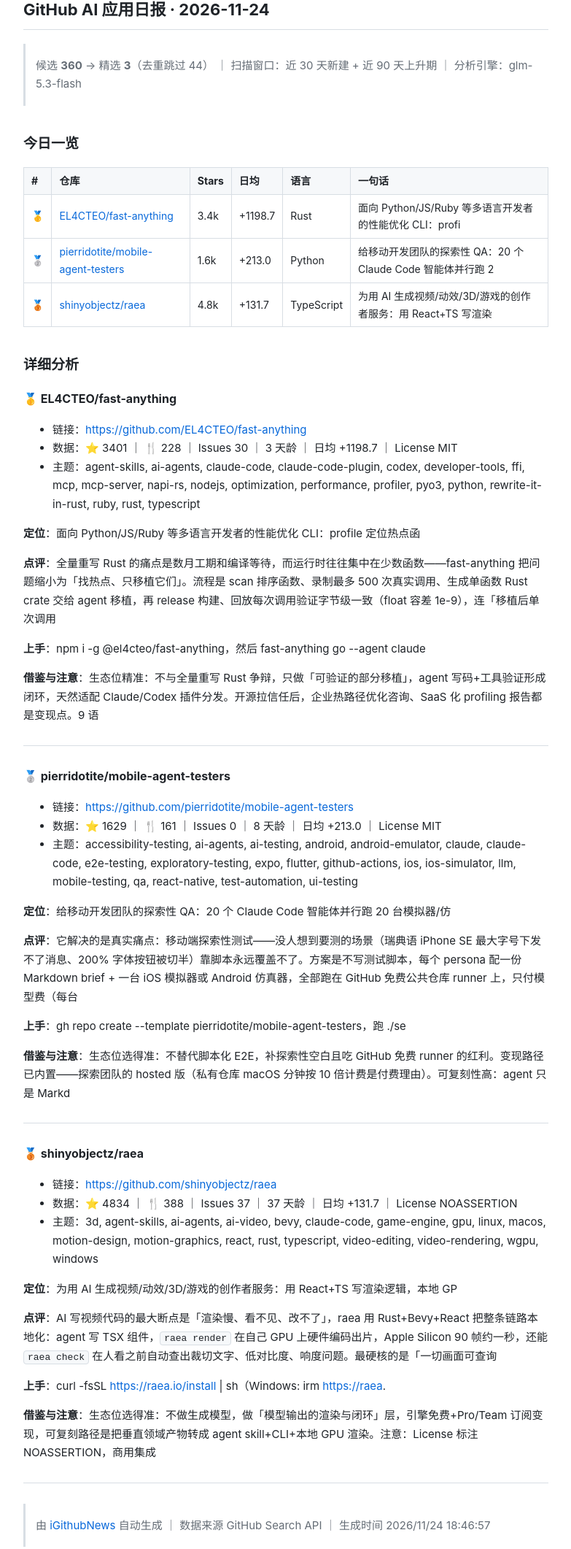
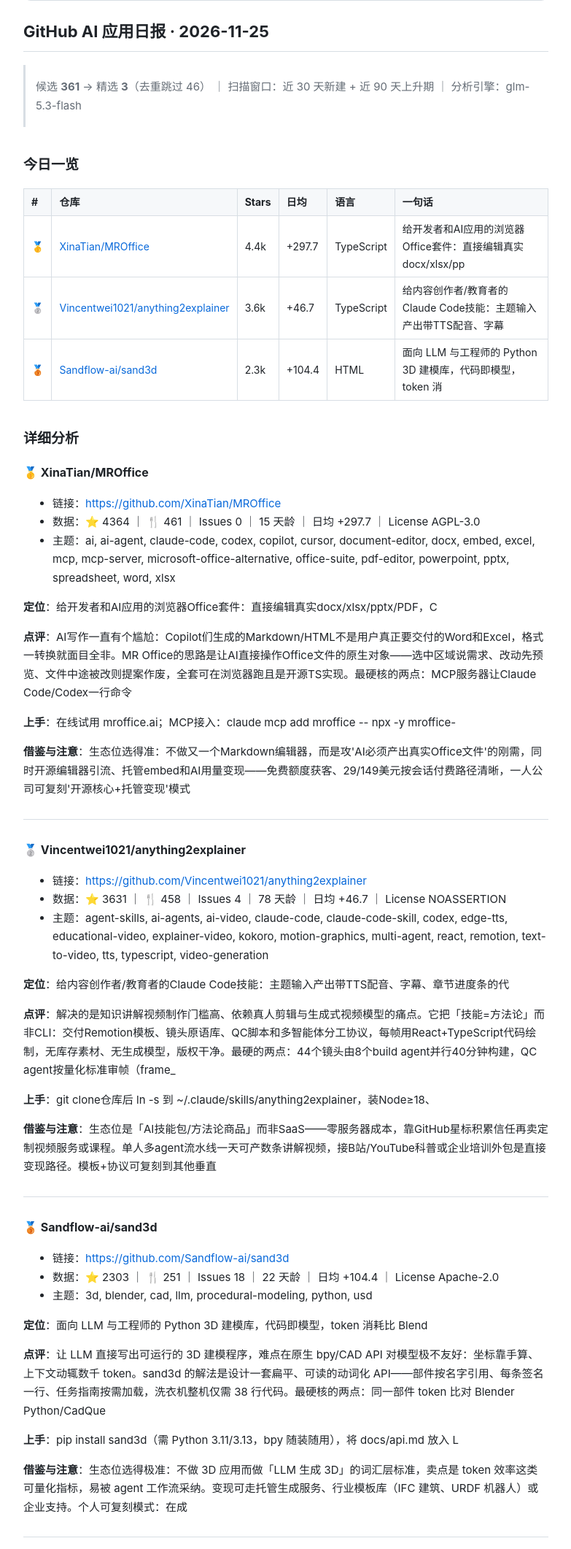
Before and after one commit to coolyi/ai-github-news, a plain HTML site: page index.html in a window 1280 px wide. Shown: the part 439-2561 px from the top of the page at 73% size, without its empty margins (248-1031 px from the left). Drawn offline with Linux system fonts and the light colour scheme.

Commit message:
发布 2026-11-25 日报 [skip ci]

```diff
--- a/index.html
+++ b/index.html
@@ -1,7 +1,7 @@
 <!doctype html>
 <html lang="zh-CN"><head>
 <meta charset="utf-8"><meta name="viewport" content="width=device-width,initial-scale=1">
-<title>GitHub AI 应用日报 · 2026年11月24日</title>
+<title>GitHub AI 应用日报 · 2026年11月25日</title>
 <style>
 :root { --fg:#1f2328; --muted:#656d76; --border:#d8dee4; --bg:#fff; --card:#f6f8fa; --accent:#0969da; }
 @media (prefers-color-scheme: dark) {
@@ -35,17 +35,18 @@ footer.site { margin-top:48px; color:var(--muted); font-size:13px; border-top:1p
 </head><body><main>
 <header class="site">
   <div class="kicker">iGithubNews · 每日 GitHub AI 新星榜</div>
-  <h1>2026年11月24日</h1>
-  <div class="sub">星期二 · Top 10 新兴 AI 应用 · 12 维度结构化分析</div>
+  <h1>2026年11月25日</h1>
+  <div class="sub">星期三 · Top 10 新兴 AI 应用 · 12 维度结构化分析</div>
 </header>
-<nav class="archive"><h2>往期归档</h2><ul><li><a href="./2026-11-23.html">2026年11月23日</a></li>
+<nav class="archive"><h2>往期归档</h2><ul><li><a href="./2026-11-24.html">2026年11月24日</a></li>
+<li><a href="./2026-11-23.html">2026年11月23日</a></li>
 <li><a href="./2026-11-20.html">2026年11月20日</a></li>
 <li><a href="./2026-11-19.html">2026年11月19日</a></li>
 <li><a href="./2026-11-18.html">2026年11月18日</a></li>
 <li><a href="./2026-11-17.html">2026年11月17日</a></li></ul></nav>
-<article><h1>GitHub AI 应用日报 · 2026-11-24</h1>
+<article><h1>GitHub AI 应用日报 · 2026-11-25</h1>
 <blockquote>
-<p>候选 <strong>360</strong> → 精选 <strong>3</strong>（去重跳过 44） ｜ 扫描窗口：近 30 天新建 + 近 90 天上升期 ｜ 分析引擎：glm-5.3-flash</p>
+<p>候选 <strong>361</strong> → 精选 <strong>3</strong>（去重跳过 46） ｜ 扫描窗口：近 30 天新建 + 近 90 天上升期 ｜ 分析引擎：glm-5.3-flash</p>
 </blockquote>
 <h2>今日一览</h2>
 <table>
@@ -61,65 +62,65 @@ footer.site { margin-top:48px; color:var(--muted); font-size:13px; border-top:1p
 </thead>
 <tbody><tr>
 <td>🥇</td>
-<td><a href="https://github.com/EL4CTEO/fast-anything">EL4CTEO/fast-anything</a></td>
-<td>3.4k</td>
-<td>+1198.7</td>
-<td>Rust</td>
-<td>面向 Python/JS/Ruby 等多语言开发者的性能优化 CLI：profi</td>
+<td><a href="https://github.com/XinaTian/MROffice">XinaTian/MROffice</a></td>
+<td>4.4k</td>
+<td>+297.7</td>
+<td>TypeScript</td>
+<td>给开发者和AI应用的浏览器Office套件：直接编辑真实docx/xlsx/pp</td>
 </tr>
 <tr>
 <td>🥈</td>
-<td><a href="https://github.com/pierridotite/mobile-agent-testers">pierridotite/mobile-agent-testers</a></td>
-<td>1.6k</td>
-<td>+213.0</td>
-<td>Python</td>
-<td>给移动开发团队的探索性 QA：20 个 Claude Code 智能体并行跑 2</td>
+<td><a href="https://github.com/Vincentwei1021/anything2explainer">Vincentwei1021/anything2explainer</a></td>
+<td>3.6k</td>
+<td>+46.7</td>
+<td>TypeScript</td>
+<td>给内容创作者/教育者的Claude Code技能：主题输入产出带TTS配音、字幕</td>
 </tr>
 <tr>
 <td>🥉</td>
-<td><a href="https://github.com/shinyobjectz/raea">shinyobjectz/raea</a></td>
-<td>4.8k</td>
-<td>+131.7</td>
-<td>TypeScript</td>
-<td>为用 AI 生成视频/动效/3D/游戏的创作者服务：用 React+TS 写渲染</td>
+<td><a href="https://github.com/Sandflow-ai/sand3d">Sandflow-ai/sand3d</a></td>
+<td>2.3k</td>
+<td>+104.4</td>
+<td>HTML</td>
+<td>面向 LLM 与工程师的 Python 3D 建模库，代码即模型，token 消</td>
 </tr>
 </tbody></table>
 <h2>详细分析</h2>
-<h3>🥇 EL4CTEO/fast-anything</h3>
+<h3>🥇 XinaTian/MROffice</h3>
 <ul>
-<li>链接：<a href="https://github.com/EL4CTEO/fast-anything">https://github.com/EL4CTEO/fast-anything</a></li>
-<li>数据：⭐ 3401 ｜ 🍴 228 ｜ Issues 30 ｜ 3 天龄 ｜ 日均 +1198.7 ｜ License MIT</li>
-<li>主题：agent-skills, ai-agents, claude-code, claude-code-plugin, codex, developer-tools, ffi, mcp, mcp-server, napi-rs, nodejs, optimization, performance, profiler, pyo3, python, rewrite-it-in-rust, ruby, rust, typescript</li>
+<li>链接：<a href="https://github.com/XinaTian/MROffice">https://github.com/XinaTian/MROffice</a></li>
+<li>数据：⭐ 4364 ｜ 🍴 461 ｜ Issues 0 ｜ 15 天龄 ｜ 日均 +297.7 ｜ License AGPL-3.0</li>
+<li>主题：ai, ai-agent, claude-code, codex, copilot, cursor, document-editor, docx, embed, excel, mcp, mcp-server, microsoft-office-alternative, office-suite, pdf-editor, powerpoint, pptx, spreadsheet, word, xlsx</li>
 </ul>
-<p><strong>定位</strong>：面向 Python/JS/Ruby 等多语言开发者的性能优化 CLI：profile 定位热点函</p>
-<p><strong>点评</strong>：全量重写 Rust 的痛点是数月工期和编译等待，而运行时往往集中在少数函数——fast-anything 把问题缩小为「找热点、只移植它们」。流程是 scan 排序函数、录制最多 500 次真实调用、生成单函数 Rust crate 交给 agent 移植，再 release 构建、回放每次调用验证字节级一致（float 容差 1e-9），连「移植后单次调用</p>
-<p><strong>上手</strong>：npm i -g @el4cteo/fast-anything，然后 fast-anything go --agent claude</p>
-<p><strong>借鉴与注意</strong>：生态位精准：不与全量重写 Rust 争辩，只做「可验证的部分移植」，agent 写码+工具验证形成闭环，天然适配 Claude/Codex 插件分发。开源拉信任后，企业热路径优化咨询、SaaS 化 profiling 报告都是变现点。9 语</p>
+<p><strong>定位</strong>：给开发者和AI应用的浏览器Office套件：直接编辑真实docx/xlsx/pptx/PDF，C</p>
+<p><strong>点评</strong>：AI写作一直有个尴尬：Copilot们生成的Markdown/HTML不是用户真正要交付的Word和Excel，格式一转换就面目全非。MR Office的思路是让AI直接操作Office文件的原生对象——选中区域说需求、改动先预览、文件中途被改则提案作废，全套可在浏览器跑且是开源TS实现。最硬核的两点：MCP服务器让Claude Code/Codex一行命令</p>
+<p><strong>上手</strong>：在线试用 mroffice.ai；MCP接入：claude mcp add mroffice -- npx -y mroffice-</p>
+<p><strong>借鉴与注意</strong>：生态位选得准：不做又一个Markdown编辑器，而是攻&#39;AI必须产出真实Office文件&#39;的刚需，同时开源编辑器引流、托管embed和AI用量变现——免费额度获客、29/149美元按会话付费路径清晰，一人公司可复刻&#39;开源核心+托管变现&#39;模式</p>
 <hr>
-<h3>🥈 pierridotite/mobile-agent-testers</h3>
+<h3>🥈 Vincentwei1021/anything2explainer</h3>
 <ul>
-<li>链接：<a href="https://github.com/pierridotite/mobile-agent-testers">https://github.com/pierridotite/mobile-agent-testers</a></li>
-<li>数据：⭐ 1629 ｜ 🍴 161 ｜ Issues 0 ｜ 8 天龄 ｜ 日均 +213.0 ｜ License MIT</li>
-<li>主题：accessibility-testing, ai-agents, ai-testing, android, android-emulator, claude, claude-code, e2e-testing, exploratory-testing, expo, flutter, github-actions, ios, ios-simulator, llm, mobile-testing, qa, react-native, test-automation, ui-testing</li>
+<li>链接：<a href="https://github.com/Vincentwei1021/anything2explainer">https://github.com/Vincentwei1021/anything2explainer</a></li>
+<li>数据：⭐ 3631 ｜ 🍴 458 ｜ Issues 4 ｜ 78 天龄 ｜ 日均 +46.7 ｜ License NOASSERTION</li>
+<li>主题：agent-skills, ai-agents, ai-video, claude-code, claude-code-skill, codex, edge-tts, educational-video, explainer-video, kokoro, motion-graphics, multi-agent, react, remotion, text-to-video, tts, typescript, video-generation</li>
 </ul>
-<p><strong>定位</strong>：给移动开发团队的探索性 QA：20 个 Claude Code 智能体并行跑 20 台模拟器/仿</p>
-<p><strong>点评</strong>：它解决的是真实痛点：移动端探索性测试——没人想到要测的场景（瑞典语 iPhone SE 最大字号下发不了消息、200% 字体按钮被切半）靠脚本永远覆盖不了。方案是不写测试脚本，每个 persona 配一份 Markdown brief + 一台 iOS 模拟器或 Android 仿真器，全部跑在 GitHub 免费公共仓库 runner 上，只付模型费（每台</p>
-<p><strong>上手</strong>：gh repo create --template pierridotite/mobile-agent-testers，跑 ./se</p>
-<p><strong>借鉴与注意</strong>：生态位选得准：不替代脚本化 E2E，补探索性空白且吃 GitHub 免费 runner 的红利。变现路径已内置——探索团队的 hosted 版（私有仓库 macOS 分钟按 10 倍计费是付费理由）。可复刻性高：agent 只是 Markd</p>
+<p><strong>定位</strong>：给内容创作者/教育者的Claude Code技能：主题输入产出带TTS配音、字幕、章节进度条的代</p>
+<p><strong>点评</strong>：解决的是知识讲解视频制作门槛高、依赖真人剪辑与生成式视频模型的痛点。它把「技能=方法论」而非CLI：交付Remotion模板、镜头原语库、QC脚本和多智能体分工协议，每帧用React+TypeScript代码绘制，无库存素材、无生成模型，版权干净。最硬的两点：44个镜头由8个build agent并行40分钟构建，QC agent按量化标准审帧（frame_</p>
+<p><strong>上手</strong>：git clone仓库后 ln -s 到 ~/.claude/skills/anything2explainer，装Node≥18、</p>
+<p><strong>借鉴与注意</strong>：生态位是「AI技能包/方法论商品」而非SaaS——零服务器成本，靠GitHub星标积累信任再卖定制视频服务或课程。单人多agent流水线一天可产数条讲解视频，接B站/YouTube科普或企业培训外包是直接变现路径。模板+协议可复刻到其他垂直</p>
 <hr>
-<h3>🥉 shinyobjectz/raea</h3>
+<h3>🥉 Sandflow-ai/sand3d</h3>
 <ul>
-<li>链接：<a href="https://github.com/shinyobjectz/raea">https://github.com/shinyobjectz/raea</a></li>
-<li>数据：⭐ 4834 ｜ 🍴 388 ｜ Issues 37 ｜ 37 天龄 ｜ 日均 +131.7 ｜ License NOASSERTION</li>
-<li>主题：3d, agent-skills, ai-agents, ai-video, bevy, claude-code, game-engine, gpu, linux, macos, motion-design, motion-graphics, react, rust, typescript, video-editing, video-rendering, wgpu, windows</li>
+<li>链接：<a href="https://github.com/Sandflow-ai/sand3d">https://github.com/Sandflow-ai/sand3d</a></li>
+<li>数据：⭐ 2303 ｜ 🍴 251 ｜ Issues 18 ｜ 22 天龄 ｜ 日均 +104.4 ｜ License Apache-2.0</li>
+<li>主题：3d, blender, cad, llm, procedural-modeling, python, usd</li>
 </ul>
-<p><strong>定位</strong>：为用 AI 生成视频/动效/3D/游戏的创作者服务：用 React+TS 写渲染逻辑，本地 GP</p>
-<p><strong>点评</strong>：AI 写视频代码的最大断点是「渲染慢、看不见、改不了」，raea 用 Rust+Bevy+React 把整条链路本地化：agent 写 TSX 组件，<code>raea render</code> 在自己 GPU 上硬件编码出片，Apple Silicon 90 帧约一秒，还能 <code>raea check</code> 在人看之前自动查出裁切文字、低对比度、响度问题。最硬核的是「一切画面可查询</p>
-<p><strong>上手</strong>：curl -fsSL <a href="https://raea.io/install">https://raea.io/install</a> | sh（Windows: irm <a href="https://raea">https://raea</a>.</p>
-<p><strong>借鉴与注意</strong>：生态位选得准：不做生成模型，做「模型输出的渲染与闭环」层，引擎免费+Pro/Team 订阅变现，可复刻路径是把垂直领域产物转成 agent skill+CLI+本地 GPU 渲染。注意：License 标注 NOASSERTION，商用集成</p>
+<p><strong>定位</strong>：面向 LLM 与工程师的 Python 3D 建模库，代码即模型，token 消耗比 Blend</p>
+<p><strong>点评</strong>：让 LLM 直接写出可运行的 3D 建模程序，难点在原生 bpy/CAD API 对模型极不友好：坐标靠手算、上下文动辄数千 token。sand3d 的解法是设计一套扁平、可读的动词化 API——部件按名字引用、每条签名一行、任务指南按需加载，洗衣机整机仅需 38 行代码。最硬核的两点：同一部件 token 比对 Blender Python/CadQue</p>
+<p><strong>上手</strong>：pip install sand3d（需 Python 3.11/3.13，bpy 随装随用），将 docs/api.md 放入 L</p>
+<p><strong>借鉴与注意</strong>：生态位选得极准：不做 3D 应用而做「LLM 生成 3D」的词汇层标准，卖点是 token 效率这类可量化指标，易被 agent 工作流采纳。变现可走托管生成服务、行业模板库（IFC 建筑、URDF 机器人）或企业支持。个人可复刻模式：在成</p>
 <hr>
 <blockquote>
-<p>由 <a href="https://github.com/">iGithubNews</a> 自动生成 ｜ 数据来源 GitHub Search API ｜ 生成时间 2026/11/24 18:46:57</p>
+<p>由 <a href="https://github.com/">iGithubNews</a> 自动生成 ｜ 数据来源 GitHub Search API ｜ 生成时间 2026/11/25 17:42:58</p>
 </blockquote>
 
 </article>
```
Also changed, not shown: 2026-11-25.html (added, +128 -0 lines), 1 other file.
